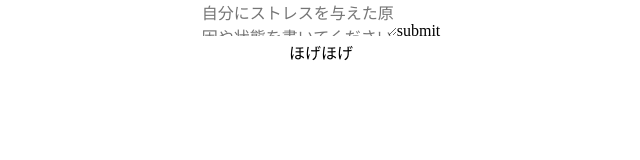
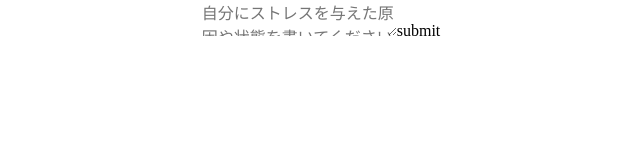
Before and after one commit to noi-shirakaba/Life_Log, a Vue app in the folder front/: page / in a window 1280 px wide. Shown: the top 160 px of the page, without its empty margins (319-959 px from the left). Built offline with nearby package versions, Linux system fonts and the light colour scheme.

Commit message:
indexページを作成

```diff
--- a/front/src/components/InputForm.vue
+++ b/front/src/components/InputForm.vue
@@ -4,7 +4,6 @@
     <textarea name="situation" v-model="situation" placeholder="自分にストレスを与えた原因や状態を書いてください"></textarea>
     <button type="submit">submit</button>
   </form>
-  <p>ほげほげ</p>
 </div>
 </template>
 
--- a/front/src/main.js
+++ b/front/src/main.js
@@ -9,7 +9,6 @@ import dotenv from 'dotenv';
 Vue.config.productionTip = false
 dotenv.config()
 
-
 new Vue({
   store,
   vuetify,
--- a/front/src/router.js
+++ b/front/src/router.js
@@ -14,10 +14,10 @@ export default new Router({
       name: 'EnvForm',
       component: EnvForm
     },
-    // {
-    //   path:'/index',
-    //   name: 'Index',
-    //   component: Index
-    // }
+    {
+      path:'/index',
+      name: 'Index',
+      component: Index
+    }
   ]
 })
```
